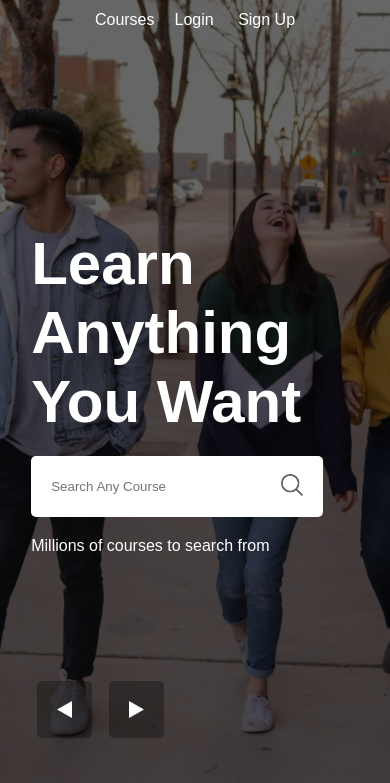
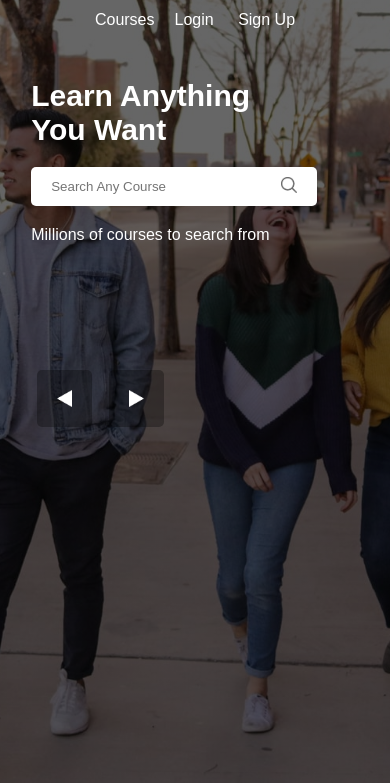
Before and after one commit to IsaacCavallaro/simpleDesign, a plain HTML site: page index.html in a window 390 px wide. Shown: the part 61-844 px from the top of the page. Drawn offline with Linux system fonts and the light colour scheme.

Commit message:
Search box style

```diff
--- a/style.css
+++ b/style.css
@@ -120,4 +120,19 @@ nav{
         color: #fff;
         padding: 0;
     }
+    .content h1{
+        font-size: 30px;
+    }
+
+    .content{
+        margin-top: 30px;
+    }
+
+    .search-box{
+        padding: 10px 20px;
+    }
+
+    .search-box button img{
+        width: 16px;
+    }
 }
```
